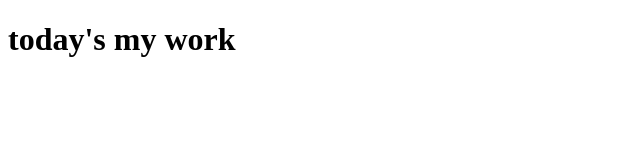
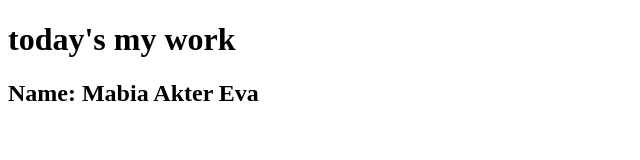
Before and after one commit to habiba2005tech/today, a plain HTML site: page index.html in a window 1280 px wide. Shown: the whole page, without its empty margins (0-640 px from the left). Drawn offline with Linux system fonts and the light colour scheme.

Commit message:
My name commit.

```diff
--- a/index.html
+++ b/index.html
@@ -9,5 +9,7 @@
 
 <h1> today's my work</h1>
 
+<h2> Name: Mabia Akter Eva </h2>
+
 </body>
 </html>
```
